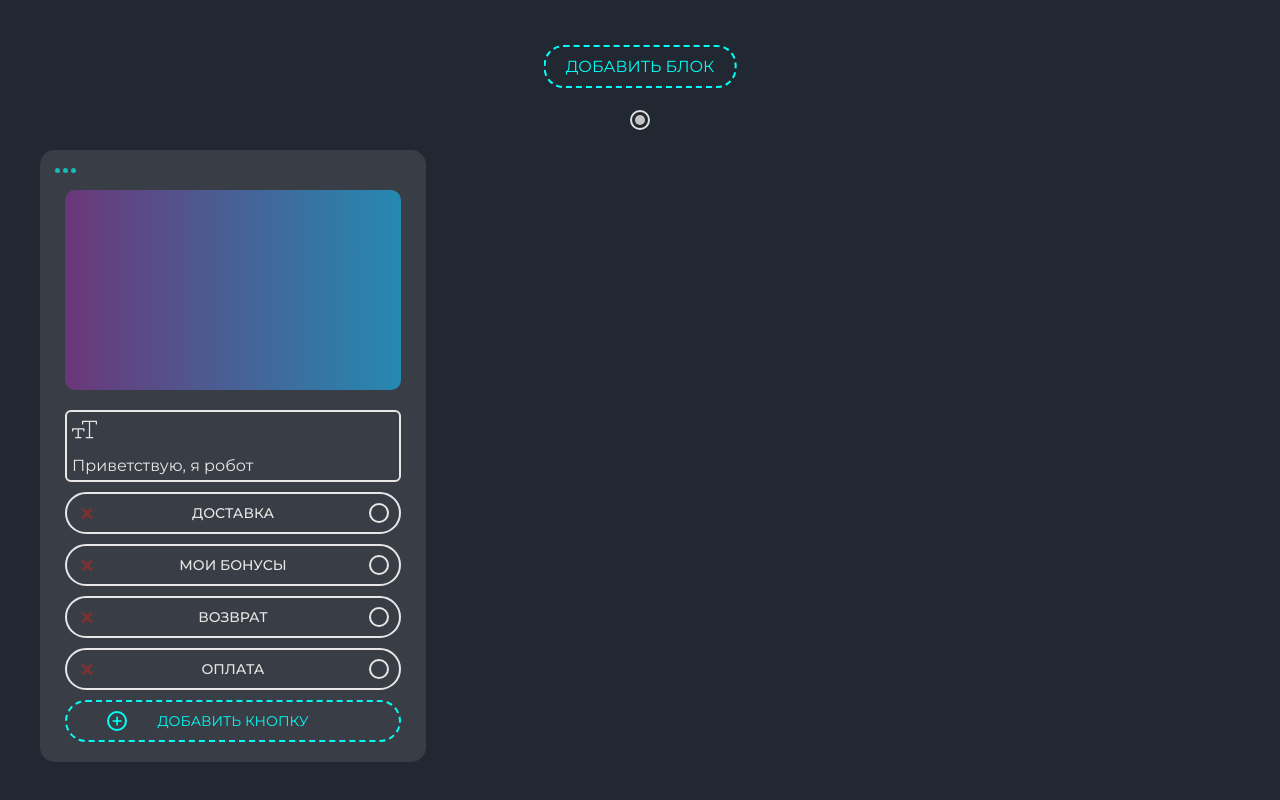
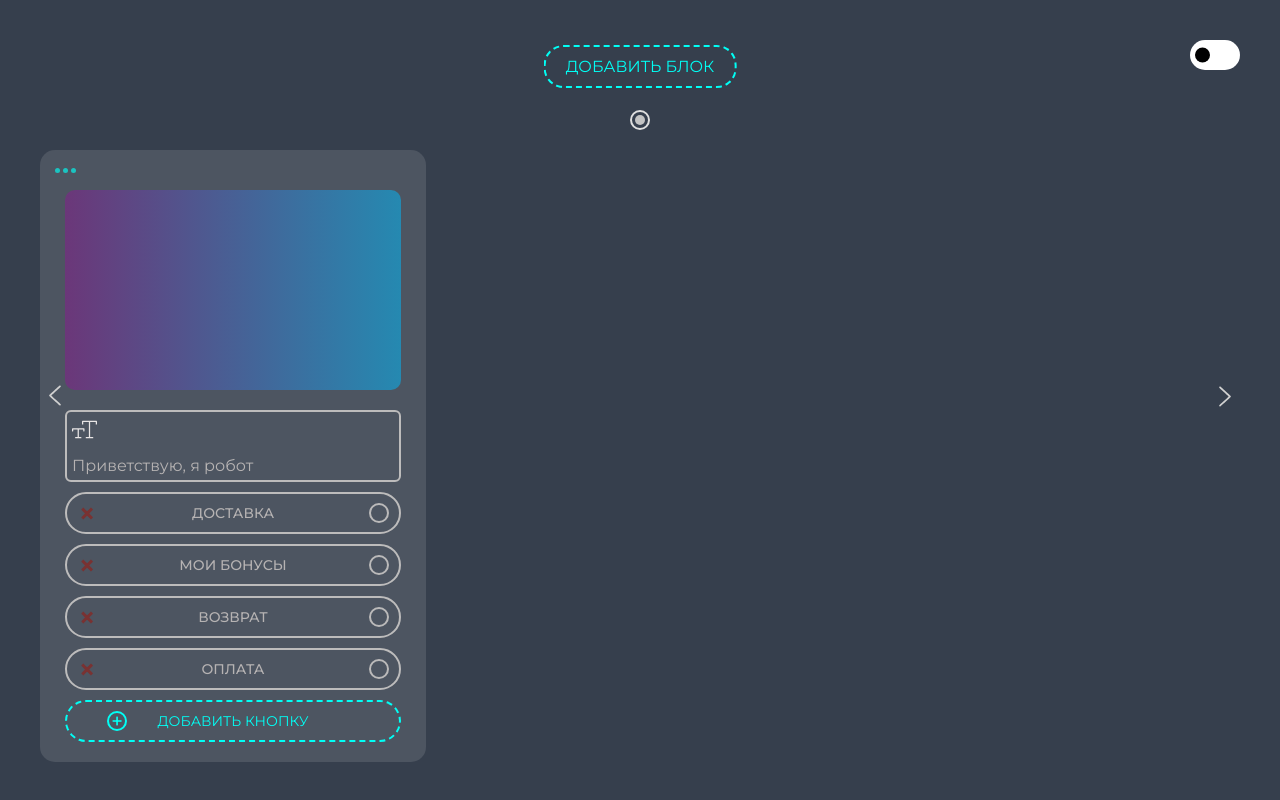
Before and after one commit to Pukochka/trello, a plain HTML site: page index.html in a window 1280 px wide. Drawn offline with Linux system fonts and the light colour scheme.

Commit message:
add topic

```diff
--- a/index.html
+++ b/index.html
@@ -10,7 +10,11 @@
 </head>
 <body>
     <div class="main">
-
+        <div class="topic">
+            <div class="topic-conteiner">
+                <div class="topic-button"></div>
+            </div>
+        </div>
         <div class="modal">
             <div class="modal-menu">
                 <div class="modal-p">Меню
--- a/script.js
+++ b/script.js
@@ -17,7 +17,17 @@
     btnNext = document.querySelector('.btn-next'),
     dotsSlide = document.querySelector('.dots-conteiner'),
 
-    firstCross = document.querySelector('.trello-cross');
+    firstCross = document.querySelector('.trello-cross'),
+
+    topic = document.querySelector('.topic');
+
+    topic.addEventListener('click',function(){
+        topic.querySelector('.topic-button').classList.toggle('white');
+        topic.querySelector('.topic-conteiner').classList.toggle('white');
+        document.querySelector('body').classList.toggle('topic-white');
+    });
+
+
 
     function addNewItem(){
 
@@ -404,7 +414,7 @@
 
         function mobileSlider(){
 
-                // set up our state
+
                 let isDragging = false,
                 startPos = 0,
                 currentTranslate = 0,
@@ -412,26 +422,26 @@
                 animationID,
                 currentSlide = 0
 
-                // add our event listeners
+
                 caruseilSlides.forEach((slide, index) => {
 
-                // disable default image drag
 
-                // touch events
+
+
                 slide.addEventListener('touchstart', touchStart(index))
                 slide.addEventListener('touchend', touchEnd)
                 slide.addEventListener('touchmove', touchMove)
-                // mouse events
+
                 slide.addEventListener('mousedown', touchStart(index))
                 slide.addEventListener('mouseup', touchEnd)
                 slide.addEventListener('mousemove', touchMove)
                 slide.addEventListener('mouseleave', touchEnd)
                 })
 
-                // make responsive to viewport changes
+
                 window.addEventListener('resize', setPositionByIndex)
 
-                // prevent menu popup on long press
+
                 window.oncontextmenu = function (event) {
                 event.preventDefault()
                 event.stopPropagation()
@@ -442,7 +452,7 @@
                 return event.type.includes('mouse') ? event.pageX : event.touches[0].clientX
                 }
 
-                // use a HOF so we have index in a closure
+
                 function touchStart(index) {
                 return function (event) {
                     currentSlide = index
@@ -465,10 +475,10 @@
                 isDragging = false
                 const movedBy = currentTranslate - prevTranslate
 
-                // if moved enough negative then snap to next slide if there is one
+
                 if (movedBy < -100 && currentSlide < caruseilSlides.length - 1) currentSlide += 1
 
-                // if moved enough positive then snap to previous slide if there is one
+
                 if (movedBy > 100 && currentSlide > 0) currentSlide -= 1
 
                 setPositionByIndex()
@@ -493,7 +503,6 @@
         }
     }
 
-
     addDots();
 
     slider();
--- a/style.scss
+++ b/style.scss
@@ -1,6 +1,6 @@
 @import url('https://fonts.googleapis.com/css2?family=Montserrat:wght@100;400;500;600;900&display=swap');
 
-$white:rgb(233, 230, 230);
+$white:rgb(182, 179, 179);
 $black:#222831;
 $gray:#393e46;
 $lightblue:#00adb5;
@@ -14,10 +14,14 @@ $blue:#00fff5;
 body{
     font-family: 'Montserrat';
     overflow-x: hidden;
+    transition: .3s ease all;
+}
+body.topic-white{
+    filter: invert(100) hue-rotate(180deg);
 }
 .main{
     position: relative;
-    background-color: #222831;
+    background-color: #363f4d;
     height: 1000px;
 }
 svg{
@@ -70,6 +74,38 @@ svg{
         padding: 200px;
     }
 }
+.topic{
+    position: absolute;
+    width: 50px;
+    height: 30px;
+    top: 40px;
+    right: 40px;
+    z-index: 20;
+    &-conteiner{
+        position: relative;
+        width: 100%;
+        height: 100%;
+        background-color: #fff;
+        border-radius: 15px;
+        cursor: pointer;
+        transition: .3s ease all;
+    }
+    &-button{
+        position: absolute;
+        top: 50%;
+        transform: translate(0,-50%);
+        left: 5px;
+        width: 15px;
+        height: 15px;
+        background-color: #000;
+        border-radius: 50%;
+        transition: .3s ease all;
+    }
+}
+.topic-button.white{
+    left: 30px;
+
+}
 .modal.active{
     opacity: 1;
     visibility: visible;
@@ -95,7 +131,7 @@ svg{
     height: 100%;
     padding: 10px;
     border-radius: 40px;
-    border: solid 2px rgb(231, 231, 231);
+    border: solid 2px rgb(189, 188, 188);
     margin-top: 10px;
     cursor: pointer;
     transition: .3s ease background-color;
@@ -163,7 +199,7 @@ svg{
     &-item{
         transition: .5s ease all;
         position: absolute;
-        background-color: $gray;
+        background-color: #4d5561;
         width: calc(100% / 3);
         top: 0;
         height: auto;
@@ -243,7 +279,7 @@ svg{
         width: 20px;
         height: 20px;
         border-radius: 50%;
-        border: solid 2px rgb(233, 230, 230);
+        border: solid 2px rgb(187, 186, 186);
         &::after{
             content: '';
             position: absolute;
@@ -276,7 +312,7 @@ svg{
         color: $white;
     }
     &-text{
-        border: solid 2px $white;
+        border: solid 2px rgb(189, 188, 188);
         border-radius:6px;
         margin-top: 20px;
         &-p{
@@ -515,6 +551,7 @@ svg{
     top: 36%;
     transform: translateY(-36%);
     width: 100%;
+    height: 200px;
     display: flex;
     z-index: 100;
 }
@@ -535,11 +572,11 @@ g{
     transition: .3s ease-in-out all;
 }
 .btn-prev{
-    left: -30px;
+    left: 0;
     transform: rotate(180deg);
 }
 .btn-next{
-    right: -30px;
+    right: 0;
 }
 @media (max-width:2000px) {
     .trello-item{
@@ -563,6 +600,12 @@ g{
     }
 }
 @media (max-width:650px) {
+    .trello{
+        padding-top: 150px;
+    }
+    .dots-conteiner{
+        display: none;
+    }
     .modal-p{
         padding: 50px;
     }
```
Also changed, not shown: style.css, 1 other file.
